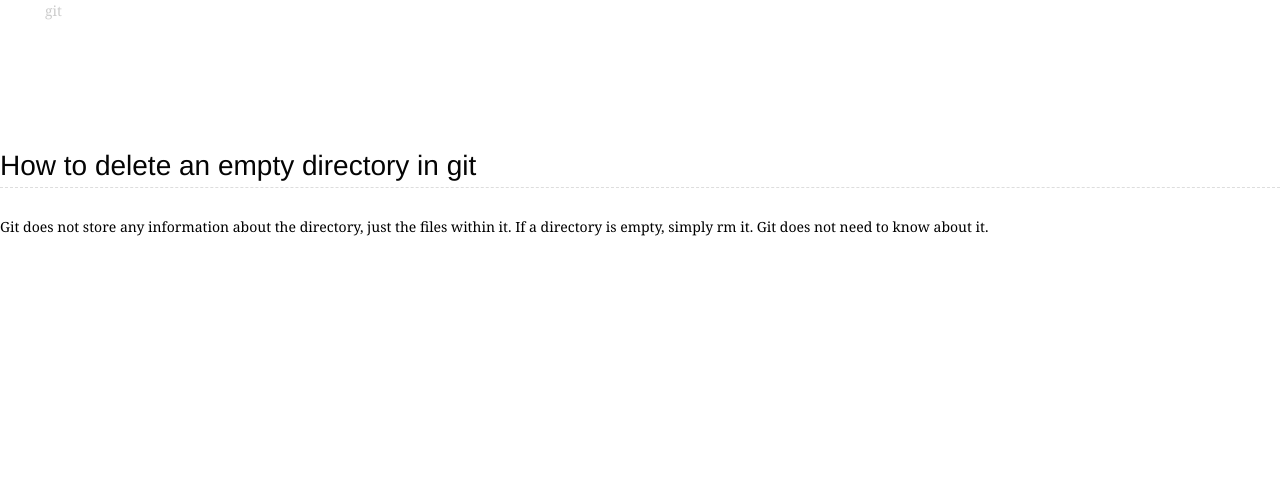
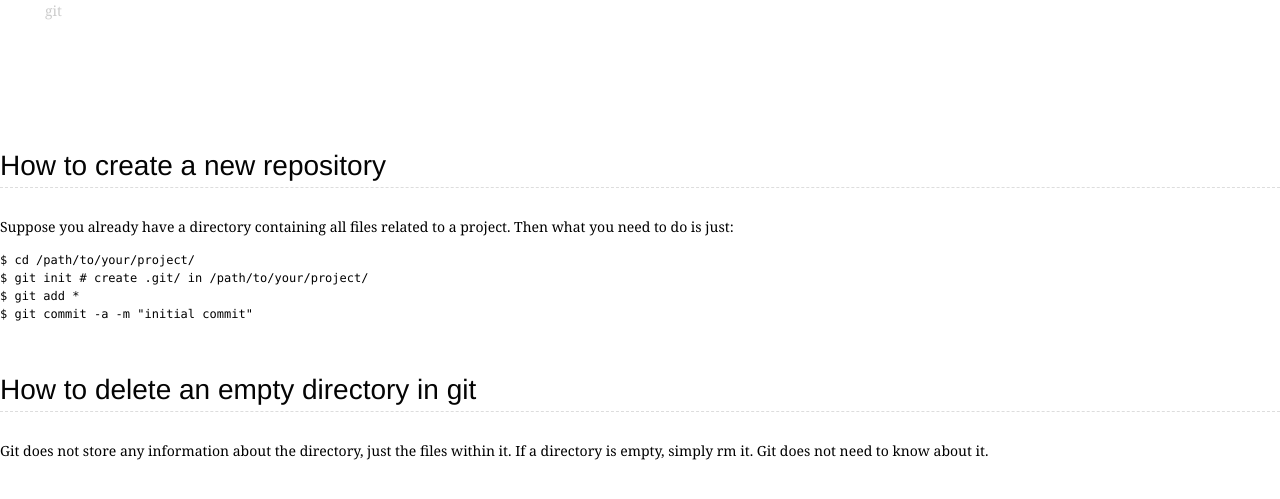
Before and after one commit to jintonic/jintonic.github.io, a Jekyll site: the page built from cs/git/index.md, in a window 1280 px wide. Shown: the top 499 px of the page. Built offline with Jekyll 4.4.1, drawn with Linux system fonts in a browser that asks for light colours; some web fonts are replaced; comment, search, counter and statistics services are not loaded.

Commit message:
added git init

```diff
--- a/cs/git/index.md
+++ b/cs/git/index.md
@@ -4,6 +4,17 @@ category: cs
 title: git
 ---
 
+How to create a new repository
+==============================
+
+Suppose you already have a directory containing all files related to a project. Then what you need to do is just:
+
+    $ cd /path/to/your/project/
+    $ git init # create .git/ in /path/to/your/project/
+    $ git add *
+    $ git commit -a -m "initial commit"
+
+
 How to delete an empty directory in git
 =======================================
 
```
